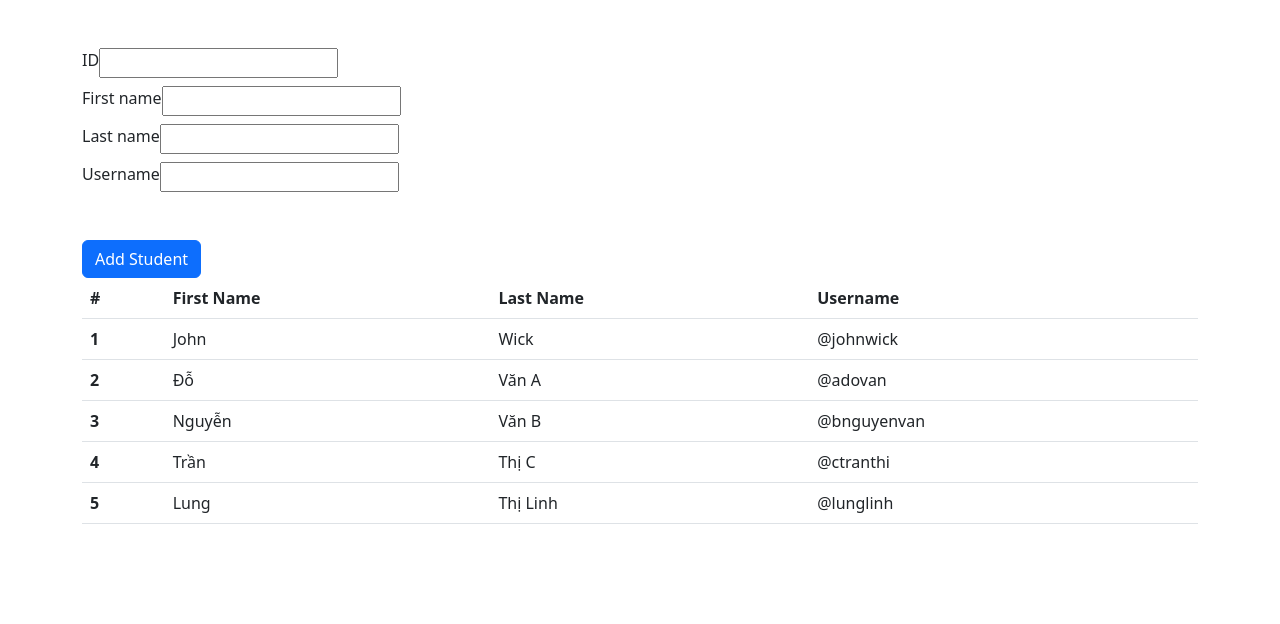
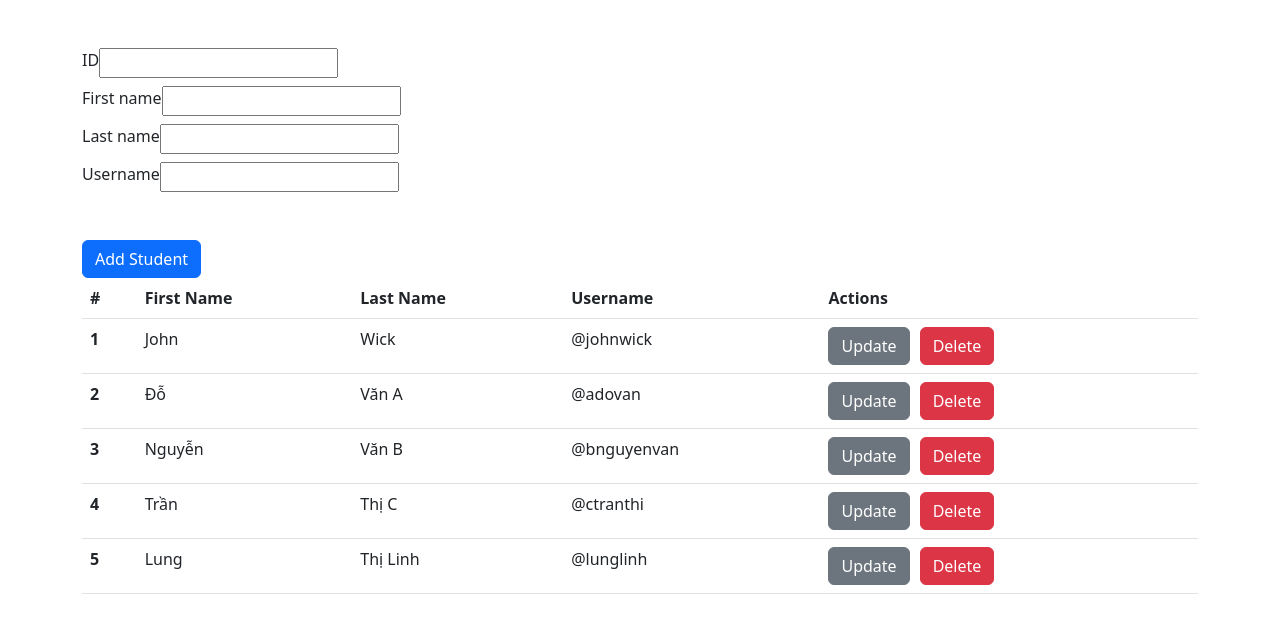
Before and after one commit to DungPHPandREACT/CIJS84, a React (Create React App) app in the folder Lesson4/crud-app/: page / in a window 1280 px wide. Shown: the top 624 px of the page. Built offline with nearby package versions, Linux system fonts and the light colour scheme.

Commit message:
delete student

```diff
--- a/Lesson4/crud-app/src/App.js
+++ b/Lesson4/crud-app/src/App.js
@@ -68,6 +68,14 @@ function App() {
 		setUserName(event.target.value);
 	};
 
+	const deleteStudent = (id) => {
+		const listNewStudent = listStudent.filter((student) => {
+			return student.id !== id;
+		});
+
+		setListStudent(listNewStudent);
+	};
+
 	return (
 		<Container className='mt-5'>
 			<div className='mt-2' style={{ display: 'flex' }}>
@@ -99,6 +107,7 @@ function App() {
 						<th>First Name</th>
 						<th>Last Name</th>
 						<th>Username</th>
+						<th>Actions</th>
 					</tr>
 				</thead>
 				<tbody>
@@ -109,6 +118,7 @@ function App() {
 								firstName={student.firstName}
 								lastName={student.lastName}
 								userName={student.userName}
+								onDelete={deleteStudent}
 							/>
 						);
 					})}
--- a/Lesson4/crud-app/src/Student.jsx
+++ b/Lesson4/crud-app/src/Student.jsx
@@ -1,12 +1,26 @@
 import React from 'react';
+import { Button } from 'reactstrap';
 
 const Student = (props) => {
+	const handleDeleteStudent = () => {
+		console.log('props.id: ', props.id);
+		props.onDelete(props.id);
+	};
+
 	return (
 		<tr>
 			<th scope='row'>{props.id}</th>
 			<td>{props.firstName}</td>
 			<td>{props.lastName}</td>
 			<td>{props.userName}</td>
+			<td>
+				<span style={{ marginRight: '10px' }}>
+					<Button color='secondary'>Update</Button>
+				</span>
+				<Button color='danger' onClick={handleDeleteStudent}>
+					Delete
+				</Button>
+			</td>
 		</tr>
 	);
 };
```
